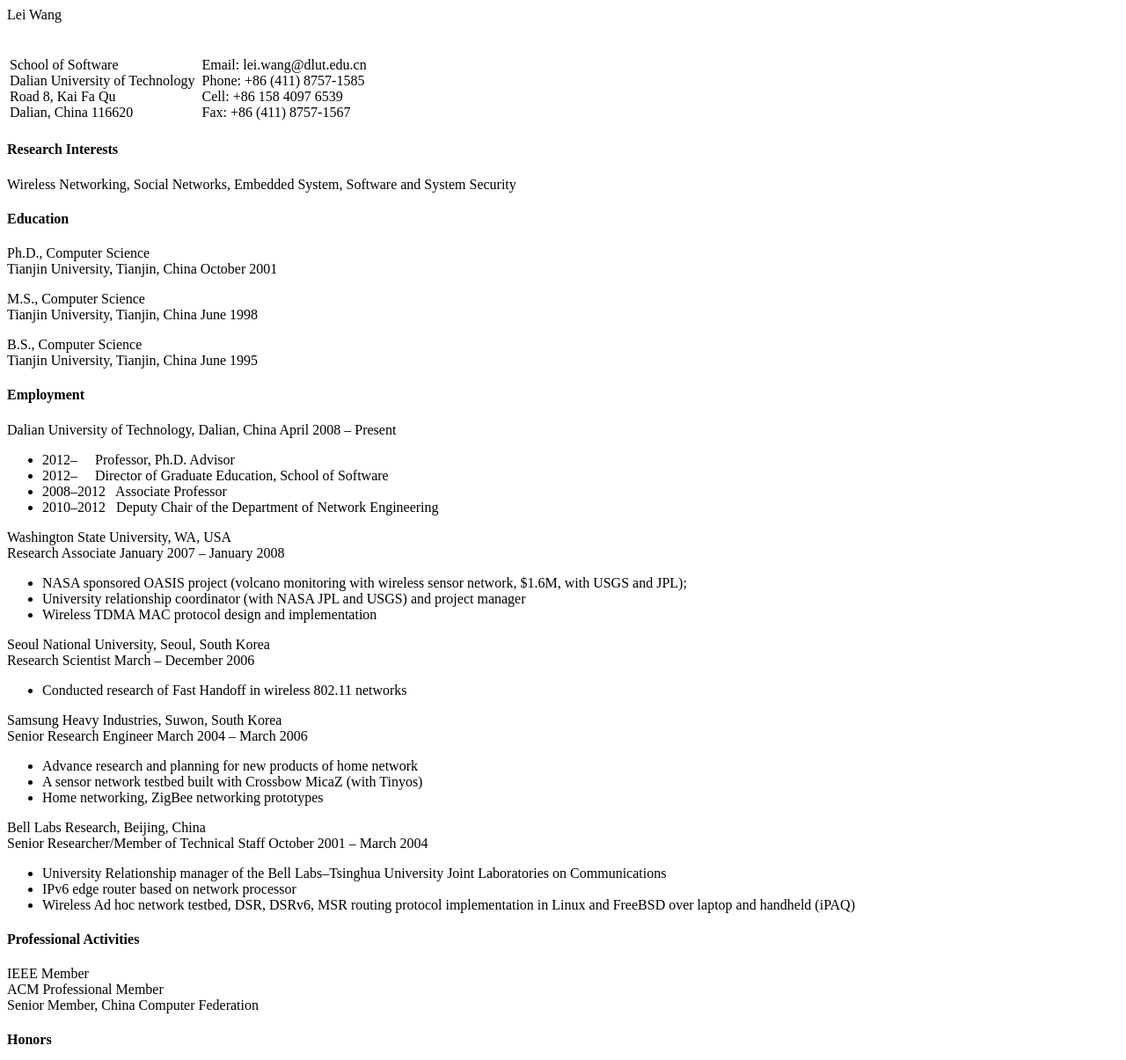
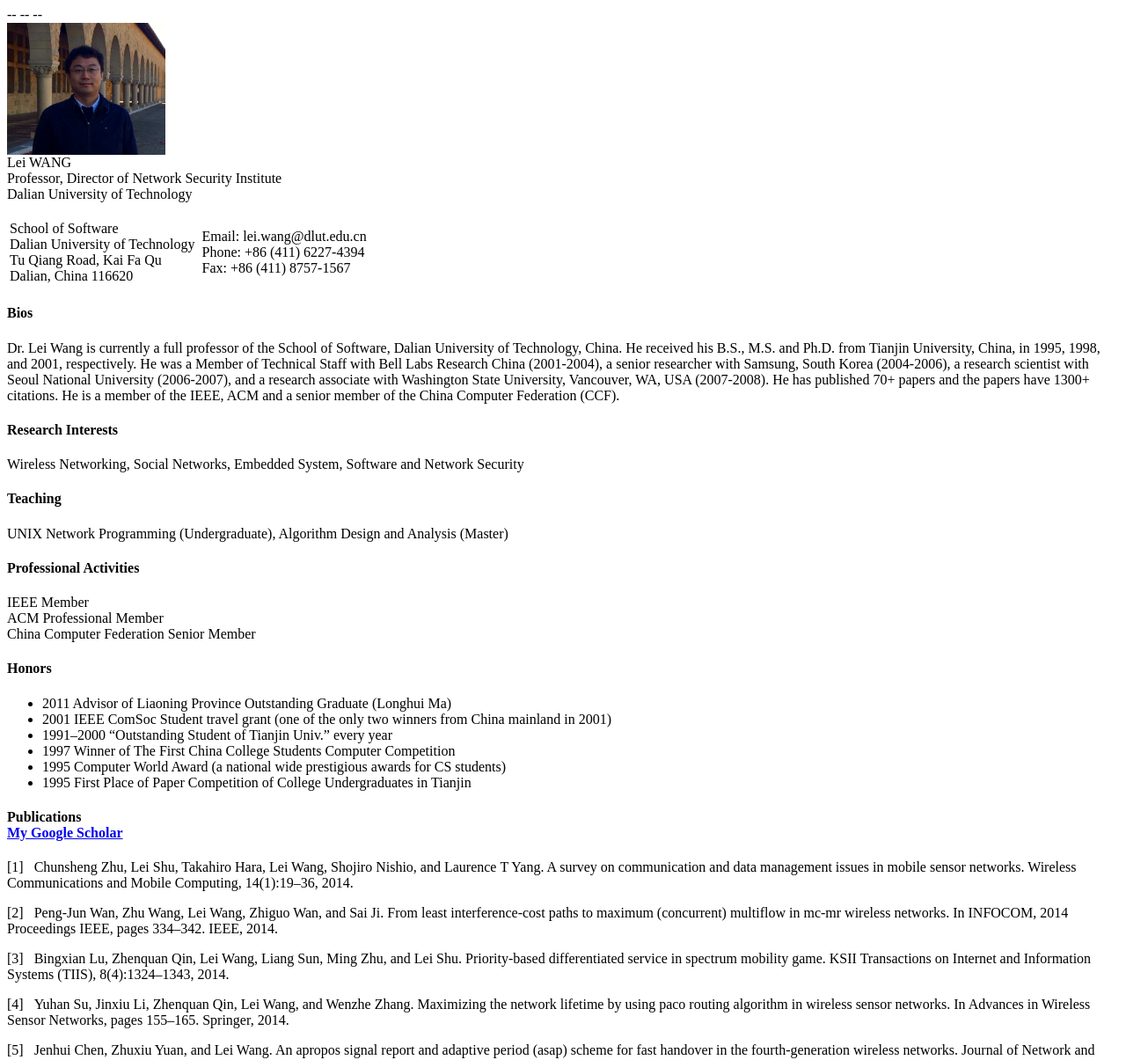
Before and after one commit to prof-lei-wang/prof-lei-wang.github.io, a plain HTML site: page index.html in a window 1280 px wide. Shown: the top 1205 px of the page at 88% size. Drawn offline with Linux system fonts and the light colour scheme.

Commit message:
new version with picture and bios

```diff
--- a/index.html
+++ b/index.html
@@ -1,7 +1,8 @@
 <!DOCTYPE html PUBLIC "-//W3C//DTD HTML 4.01 Transitional//EN"
   "http://www.w3.org/TR/html4/loose.dtd">
 <html >
-<head><title></title>
+  <head>
+    <title>Prof. WANG Lei</title>
     <meta http-equiv="Content-Type" content="text/html; charset=iso-8859-1">
     <meta name="generator" content="TeX4ht (http://www.cse.ohio-state.edu/~gurari/TeX4ht/)">
     <meta name="originator" content="TeX4ht (http://www.cse.ohio-state.edu/~gurari/TeX4ht/)">
@@ -9,146 +10,199 @@
     <meta name="src" content="cv_1.tex">
     <meta name="date" content="2015-02-13 16:15:00">
     <link rel="stylesheet" type="text/css" href="cv_1.css">
-</head><body
+  </head>
+  <body>
+    <div class="resume">
+      <!--tex4ht:inline-->
+      <div class="tabular">
+        <table id="TBL-1" class="tabular"
+          cellspacing="0" cellpadding="0"
           >
-<div class="resume"> <!--tex4ht:inline--><div class="tabular"> <table id="TBL-1" class="tabular"
+          <colgroup id="TBL-1-1g">
+            <col
+              id="TBL-1-1">
+          </colgroup>
+
+          <tr
+             style="vertical-align:baseline;" id="TBL-1-1-">
+	    <td >
+	    <img src="wang-lei.jpg" width="180"
+		 height="150"alt="mountain view" />
+	    </td>
+	    <!-- <td  style="white-space:nowrap; text-align:left;" id="TBL-1-1-1"   -->
+            <!--   class="td00"><span  -->
+	    <!-- 		      class="cmbx-12">Lei Wang</span>&#x00A0; -->
+	    <!-- </td> -->
+          </tr>
+	  <tr>
+	    <td>Lei WANG</td>
+	  </tr>
+	  <tr>
+	    <td>Professor, Director of Network Security Institute</td>
+	  </tr>
+	  <tr> --
+	    <td>Dalian University of Technology</td> --
+	  </tr> --
+	  <tr>
+	  <!--   <td  style="white-space:nowrap; text-align:left;" id="TBL-1-1-1"   -->
+          <!--     class="td00"><span  -->
+          <!--     class="cmbx-12">Lei Wang2</span>&#x00A0;</td> -->
+          <!-- </tr> -->
+
+          <tr
+            style="vertical-align:baseline;" id="TBL-1-2-">
+            <td  style="white-space:nowrap; text-align:left;" id="TBL-1-2-1"
+              class="td00">          &#x00A0;</td>
+          </tr>
+          <!-- <tr   -->
+          <!--   style="vertical-align:baseline;" id="TBL-1-3-"> -->
+          <!--   <td  style="white-space:nowrap; text-align:left;" id="TBL-1-3-1"   -->
+          <!--     class="td00"> &#x00A0;</td> -->
+          <!-- </tr> -->
+        </table>
+      </div>
+      <table class="center-addresses">
+        <tr>
+          <td class="first-address">
+            <!--tex4ht:inline-->
+            <div class="tabular">
+              <table id="TBL-2" class="tabular"
                 cellspacing="0" cellpadding="0"
-><colgroup id="TBL-1-1g"><col
-id="TBL-1-1"></colgroup><tr
- style="vertical-align:baseline;" id="TBL-1-1-"><td  style="white-space:nowrap; text-align:left;" id="TBL-1-1-1"
-class="td00"><span
-class="cmbx-12">Lei Wang</span>&#x00A0;</td>
-</tr><tr
- style="vertical-align:baseline;" id="TBL-1-2-"><td  style="white-space:nowrap; text-align:left;" id="TBL-1-2-1"
-class="td00">          &#x00A0;</td></tr><tr
- style="vertical-align:baseline;" id="TBL-1-3-"><td  style="white-space:nowrap; text-align:left;" id="TBL-1-3-1"
-class="td00"> &#x00A0;</td></tr></table>                                                                                                            </div>
-<table class="center-addresses"><tr><td class="first-address"><!--tex4ht:inline--><div class="tabular"> <table id="TBL-2" class="tabular"
+                >
+                <colgroup id="TBL-2-1g">
+                  <col
+                    id="TBL-2-1">
+                </colgroup>
+                <tr
+                  style="vertical-align:baseline;" id="TBL-2-1-">
+                  <td  style="white-space:nowrap; text-align:left;" id="TBL-2-1-1"
+                    class="td00">School of Software                 &#x00A0;</td>
+                </tr>
+                <tr
+                  style="vertical-align:baseline;" id="TBL-2-2-">
+                  <td  style="white-space:nowrap; text-align:left;" id="TBL-2-2-1"
+                    class="td00">Dalian University of Technology&#x00A0;</td>
+                </tr>
+                <tr
+                  style="vertical-align:baseline;" id="TBL-2-3-">
+                  <td  style="white-space:nowrap; text-align:left;" id="TBL-2-3-1"
+                    class="td00">Tu Qiang Road, Kai Fa Qu                 &#x00A0;</td>
+                </tr>
+                <tr
+                  style="vertical-align:baseline;" id="TBL-2-4-">
+                  <td  style="white-space:nowrap; text-align:left;" id="TBL-2-4-1"
+                    class="td00">Dalian, China 116620              &#x00A0;</td>
+                </tr>
+              </table>
+            </div>
+          </td>
+          <td class="second-address">
+            <!--tex4ht:inline-->
+            <div class="tabular">
+              <table id="TBL-3" class="tabular"
                 cellspacing="0" cellpadding="0"
-><colgroup id="TBL-2-1g"><col
-id="TBL-2-1"></colgroup><tr
- style="vertical-align:baseline;" id="TBL-2-1-"><td  style="white-space:nowrap; text-align:left;" id="TBL-2-1-1"
-class="td00">School of Software                 &#x00A0;</td>
-</tr><tr
- style="vertical-align:baseline;" id="TBL-2-2-"><td  style="white-space:nowrap; text-align:left;" id="TBL-2-2-1"
-class="td00">Dalian University of Technology&#x00A0;</td>
-</tr><tr
- style="vertical-align:baseline;" id="TBL-2-3-"><td  style="white-space:nowrap; text-align:left;" id="TBL-2-3-1"
-class="td00">Road 8, Kai Fa Qu                 &#x00A0;</td>
-</tr><tr
- style="vertical-align:baseline;" id="TBL-2-4-"><td  style="white-space:nowrap; text-align:left;" id="TBL-2-4-1"
-class="td00">Dalian, China 116620              &#x00A0;</td></tr></table>                                                         </div></td><td class="second-address"><!--tex4ht:inline--><div class="tabular"> <table id="TBL-3" class="tabular"
-cellspacing="0" cellpadding="0"
-><colgroup id="TBL-3-1g"><col
-id="TBL-3-1"></colgroup><tr
- style="vertical-align:baseline;" id="TBL-3-1-"><td  style="white-space:nowrap; text-align:left;" id="TBL-3-1-1"
+                >
+                <colgroup id="TBL-3-1g">
+                  <col
+                    id="TBL-3-1">
+                </colgroup>
+                <tr
+                  style="vertical-align:baseline;" id="TBL-3-1-">
+                  <td  style="white-space:nowrap; text-align:left;" id="TBL-3-1-1"
                     class="td00">Email: lei.wang@dlut.edu.cn&#x00A0;</td>
-</tr><tr
- style="vertical-align:baseline;" id="TBL-3-2-"><td  style="white-space:nowrap; text-align:left;" id="TBL-3-2-1"
-class="td00">Phone: +86 (411) 8757-1585 &#x00A0;</td>
-</tr><tr
+                </tr>
+                <tr
+                  style="vertical-align:baseline;" id="TBL-3-2-">
+                  <td  style="white-space:nowrap; text-align:left;" id="TBL-3-2-1"
+                    class="td00">Phone: +86 (411) 6227-4394 &#x00A0;</td>
+                </tr>
+                <!--<tr
                   style="vertical-align:baseline;" id="TBL-3-3-"><td  style="white-space:nowrap; text-align:left;" id="TBL-3-3-1"
                   class="td00">Cell: +86 158 4097 6539      &#x00A0;</td>
-</tr><tr
- style="vertical-align:baseline;" id="TBL-3-4-"><td  style="white-space:nowrap; text-align:left;" id="TBL-3-4-1"
-class="td00">Fax: +86 (411) 8757-1567    &#x00A0;</td></tr></table>                                                            </div></td></tr></table>
-<h4 class="sectionHead"><a
- id="x1-10000"></a><div
-class="centerline">                                    Research Interests                                    </div></h4><div class="section">
+                  </tr>-->
+                <tr
+                  style="vertical-align:baseline;" id="TBL-3-4-">
+                  <td  style="white-space:nowrap; text-align:left;" id="TBL-3-4-1"
+                    class="td00">Fax: +86 (411) 8757-1567    &#x00A0;</td>
+                </tr>
+              </table>
+            </div>
+          </td>
+        </tr>
+      </table>
+
+      <h4 class="sectionHead">
+        <a
+          id="x1-10000"></a>
+        <div
+          class="centerline">                                    Bios                                    </div>
+      </h4>
+      <div class="section">
         <div class="center"
           >
-<!--l. 64--><p class="noindent" >
-<!--l. 65--><p class="noindent" >Wireless Networking, Social Networks, Embedded System, Software and System Security</div>
-</div><h4 class="sectionHead"><a
- id="x1-20000"></a><div
-class="centerline">                                        Education                                        </div></h4><div class="section">
-<!--l. 76--><p class="noindent" ><span
-class="cmsl-10x-x-109">Ph.D.</span>, Computer Science <br
-class="newline" />Tianjin University, Tianjin, China                                                                  October 2001
-<br
-class="newline" />
-<!--l. 80--><p class="noindent" ><span
-class="cmsl-10x-x-109">M.S.</span>, Computer Science <br
-class="newline" />Tianjin University, Tianjin, China                                                                       June 1998
-<br
-class="newline" />
-<!--l. 84--><p class="noindent" ><span
-class="cmsl-10x-x-109">B.S.</span>, Computer Science <br
-class="newline" />Tianjin University, Tianjin, China                                                                              June
-1995
-</div><h4 class="sectionHead"><a
- id="x1-30000"></a><div
-class="centerline">                                       Employment                                       </div></h4><div class="section">
-<!--l. 96--><p class="noindent" ><span
-class="cmsl-10x-x-109">Dalian University of Technology, Dalian, China                                        </span>April 2008 &#8211; Present
-<br
-class="newline" />
-     <ul class="itemize1">
-     <li class="itemize">2012&#8211; &#x00A0;&#x00A0;&#x00A0;          Professor, Ph.D. Advisor
-     </li>
-     <li class="itemize">2012&#8211; &#x00A0;&#x00A0;&#x00A0;          Director of Graduate Education, School of Software
-     </li>
-     <li class="itemize">2008&#8211;2012 &#x00A0;    Associate Professor
-     </li>
-     <li class="itemize">2010&#8211;2012 &#x00A0;    Deputy Chair of the Department of Network Engineering
+          <!--l. 64-->
+          <p class="noindent" >
+            <!--l. 65-->
+          <p class="noindent" >Dr. Lei Wang is currently a full professor of the School of Software, Dalian University of Technology, China.   He received his B.S., M.S. and Ph.D. from Tianjin University, China, in 1995, 1998, and 2001, respectively.   He was a Member of Technical Staff with Bell Labs Research China (2001-2004), a senior researcher with Samsung, South Korea (2004-2006), a research scientist with Seoul National University (2006-2007), and a research associate with Washington State University, Vancouver, WA, USA (2007-2008).   He has published 70+ papers and the papers have 1300+ citations.  He is a member of the IEEE, ACM and a senior member of the China Computer Federation (CCF).
+        </div>
+      </div>
 
-     </li></ul>
-<!--l. 105--><p class="noindent" ><span
-class="cmsl-10x-x-109">Washington State University, WA, USA </span><br
-class="newline" />Research Associate                                                                 January 2007 &#8211; January 2008
-<br
-class="newline" />
-     <ul class="itemize1">
-     <li class="itemize">NASA sponsored OASIS project (volcano monitoring with wireless sensor network, $1.6M,
-     with USGS and JPL);
-     </li>
-     <li class="itemize">University relationship coordinator (with NASA JPL and USGS) and project manager
-     </li>
-     <li class="itemize">Wireless TDMA MAC protocol design and implementation</li></ul>
-<!--l. 112--><p class="noindent" ><span
-class="cmsl-10x-x-109">Seoul National University, Seoul, South Korea </span><br
-class="newline" />Research Scientist                                                                         March &#8211; December 2006
-<br
-class="newline" />
-     <ul class="itemize1">
-     <li class="itemize">Conducted research of Fast Handoff in wireless 802.11 networks</li></ul>
-<!--l. 118--><p class="noindent" ><span
-class="cmsl-10x-x-109">Samsung Heavy Industries, Suwon, South Korea </span><br
-class="newline" />Senior Research Engineer                                                             March 2004 &#8211; March 2006
-<br
-class="newline" />
-     <ul class="itemize1">
-     <li class="itemize">Advance research and planning for new products of home network
-     </li>
-     <li class="itemize">A sensor network testbed built with Crossbow MicaZ (with Tinyos)
-     </li>
-     <li class="itemize">Home networking, ZigBee networking prototypes</li></ul>
-<!--l. 126--><p class="noindent" ><span
-class="cmsl-10x-x-109">Bell Labs Research, Beijing, China </span><br
-class="newline" />Senior Researcher/Member of Technical Staff                                 October 2001 &#8211; March 2004
-<br
-class="newline" />
-     <ul class="itemize1">
-     <li class="itemize">University Relationship manager of the Bell Labs&#8211;Tsinghua University Joint Laboratories on
-     Communications
-     </li>
-     <li class="itemize">IPv6 edge router based on network processor
-     </li>
-     <li class="itemize">Wireless Ad hoc network testbed, DSR, DSRv6, MSR routing protocol implementation in
-     Linux and FreeBSD over laptop and handheld (iPAQ)</li></ul>
-</div><h4 class="sectionHead"><a
- id="x1-40000"></a><div
-class="centerline">                                   Professional Activities                                   </div></h4><div class="section">
-
+      <h4 class="sectionHead">
+        <a
+          id="x1-10000"></a>
+        <div
+          class="centerline">                                    Research Interests                                    </div>
+      </h4>
+      <div class="section">
         <div class="center"
           >
-<!--l. 146--><p class="noindent" >
-<!--l. 147--><p class="noindent" >IEEE Member<br />
+          <!--l. 64-->
+          <p class="noindent" >
+            <!--l. 65-->
+          <p class="noindent" >Wireless Networking, Social Networks, Embedded System, Software and Network Security
+        </div>
+      </div>
+
+        <h4 class="sectionHead">
+        <a
+          id="x1-10000"></a>
+        <div
+          class="centerline">                                    Teaching                                    </div>
+      </h4>
+      <div class="section">
+        <div class="center"
+          >
+          <!--l. 64-->
+          <p class="noindent" >
+            <!--l. 65-->
+          <p class="noindent" >UNIX Network Programming (Undergraduate), Algorithm Design and Analysis (Master)
+        </div>
+      </div>
+
+      <h4 class="sectionHead">
+        <a
+          id="x1-40000"></a>
+        <div
+          class="centerline">                                   Professional Activities                                   </div>
+      </h4>
+      <div class="section">
+        <div class="center"
+          >
+          <!--l. 146-->
+          <p class="noindent" >
+            <!--l. 147-->
+          <p class="noindent" >IEEE Member<br />
             ACM Professional Member<br />
-Senior Member, China Computer Federation</div>
-</div><h4 class="sectionHead"><a
- id="x1-50000"></a><div
-class="centerline">                                          Honors                                          </div></h4><div class="section">
+            China Computer Federation Senior Member
+        </div>
+      </div>
+      <h4 class="sectionHead">
+        <a
+          id="x1-50000"></a>
+        <div
+          class="centerline">                                          Honors                                          </div>
+      </h4>
+      <div class="section">
         <ul class="itemize1">
           <li class="itemize">2011 Advisor of Liaoning Province Outstanding Graduate (Longhui Ma)
           </li>
@@ -161,13 +215,30 @@ class="centerline">                                          Honors
           </li>
           <li class="itemize">1995 Computer World Award (a national wide prestigious awards for CS students)
           </li>
-     <li class="itemize">1995 First Place of Paper Competition of College Undergraduates in Tianjin</li></ul>
-</div><h4 class="sectionHead"><a
- id="x1-60000"></a><div
-class="centerline">                                       Publications                                       </div></h4><div class="section">
-</div><h4 class="sectionHead"><a
- id="x1-70000"></a><div
-class="centerline">                                                                                         </div></h4><div class="section">
+          <li class="itemize">1995 First Place of Paper Competition of College Undergraduates in Tianjin</li>
+        </ul>
+      </div>
+      <h4 class="sectionHead">
+        <a
+          id="x1-60000"></a>
+        <div
+          class="centerline">
+          Publications
+	</div>
+	<div
+          class="centerline">
+          <a href="https://scholar.google.com/citations?view_op=list_works&hl=en&user=4Jr8AHQAAAAJ">
+          My Google Scholar </a>
+	</div>
+      </h4>
+      <div class="section"></div>
+      <h4 class="sectionHead">
+        <a
+          id="x1-70000"></a>
+        <div
+          class="centerline">                                                                                         </div>
+      </h4>
+      <div class="section">
         <div class="thebibliography">
           <p class="bibitem" ><span class="biblabel">
             [1]<span class="bibsp">&#x00A0;&#x00A0;&#x00A0;</span></span><a
@@ -192,7 +263,6 @@ class="cmti-10x-x-109">Proceedings IEEE</span>, pages 334&#8211;342. IEEE, 2014.
               class="cmti-10x-x-109">KSII  Transactions  on  Internet  and</span>
             <span
               class="cmti-10x-x-109">Information Systems (TIIS)</span>, 8(4):1324&#8211;1343, 2014.
-
           </p>
           <p class="bibitem" ><span class="biblabel">
             [4]<span class="bibsp">&#x00A0;&#x00A0;&#x00A0;</span></span><a
@@ -259,7 +329,6 @@ class="cmti-10x-x-109">Networking Conference (WCNC), 2013 IEEE</span>, pages 437
           <p class="bibitem" ><span class="biblabel">
             [12]<span class="bibsp">&#x00A0;&#x00A0;&#x00A0;</span></span><a
               id="Xqin2013practical"></a>Zhenquan Qin, Chunting Zhou, Yue Yu, Lei Wang, Liang Sun, and Yuanyuan Zhang.  A
-
             practical solution to wireless energy transfer in wsns.   In <span
               class="cmti-10x-x-109">ICT Convergence (ICTC), 2013</span>
             <span
@@ -324,7 +393,6 @@ class="cmti-10x-x-109">of Posts and Telecommunications</span>, 19:19&#8211;91, 2
             Chen.   A  green  solution  for  intelligent  metropolitan  heating  system  with  usdcards.   In
             <span
               class="cmti-10x-x-109">Communications (ICC), 2012 IEEE International Conference on</span>, pages 213&#8211;217. IEEE, 2012.
-
           </p>
           <p class="bibitem" ><span class="biblabel">
             [21]<span class="bibsp">&#x00A0;&#x00A0;&#x00A0;</span></span><a
@@ -390,7 +458,6 @@ class="cmti-10x-x-109">Hae Young Lee), ISBN</span>, pages 978&#8211;1, 2011.
           <p class="bibitem" ><span class="biblabel">
             [28]<span class="bibsp">&#x00A0;&#x00A0;&#x00A0;</span></span><a
               id="Xli2011study"></a>Suran Li, Lei Wang, Zhenquan Qin, Zhu Ming, and Lei Shu.  A study on relationship
-
             migration among social networking providers. In <span
               class="cmti-10x-x-109">Mobile Ad-hoc and Sensor Networks (MSN),</span>
             <span
@@ -458,7 +525,6 @@ class="cmti-10x-x-109">Information Systems (TIIS)</span>, 4(1):5&#8211;24, 2010.
           <p class="bibitem" ><span class="biblabel">
             [36]<span class="bibsp">&#x00A0;&#x00A0;&#x00A0;</span></span><a
               id="Xshu2010impacts"></a>Lei Shu, Zhuxiu Yuan, Takahiro Hara, Lei Wang, and Yan Zhang.  Impacts of duty-cycle
-
             on tpgf geographical multipath routing in wireless sensor networks.   In <span
               class="cmti-10x-x-109">Quality of Service</span>
             <span
@@ -525,7 +591,6 @@ class="cmti-10x-x-109">international wireless communications and mobile computin
           <p class="bibitem" ><span class="biblabel">
             [44]<span class="bibsp">&#x00A0;&#x00A0;&#x00A0;</span></span><a
               id="Xfan2010impacts"></a>Ziqi Fan, Yuanfang Chen, Lei Shu, Lei Wang, Takahiro Hara, and Shojiro Nishio. Impacts
-
             of duty-cycle and radio irregularity on hcrl localization in wireless sensor networks. <span
               class="cmti-10x-x-109">Proceedings</span>
             <span
@@ -593,7 +658,6 @@ class="cmti-10x-x-109">Mobile</span>
               class="cmti-10x-x-109">Adhoc and Sensor Systems, 2009. MASS&#8217;09. IEEE 6th International Conference on</span>, pages
             971&#8211;976. IEEE, 2009.
           </p>
-
           <p class="bibitem" ><span class="biblabel">
             [52]<span class="bibsp">&#x00A0;&#x00A0;&#x00A0;</span></span><a
               id="Xshu2009visualizing"></a>Lei Shu, Manfred Hauswirth, Lei Wang, Zhuxiu Yuan, and Yuanfang Chen.  Visualizing
@@ -657,7 +721,6 @@ class="cmti-10x-x-109">Journal</span>
             <span
               class="cmti-10x-x-109">of Computer Science and Technology</span>, 19(2):128&#8211;137, 2004.
           </p>
-
           <p class="bibitem" ><span class="biblabel">
             [60]<span class="bibsp">&#x00A0;&#x00A0;&#x00A0;</span></span><a
               id="Xchen2004simulation"></a>Canfeng Chen, Lei Wang, Liang Liu, and Weiling Wu.  Simulation study of tcp behavior
@@ -724,7 +787,6 @@ class="cmti-10x-x-109">COMPUTERS-CHINESE EDITION-</span>, 24(1):46&#8211;54, 200
               class="cmti-10x-x-109">Electrical and Computer Engineering, 2000</span>
             <span
               class="cmti-10x-x-109">Canadian Conference on</span>, volume&#x00A0;1, pages 204&#8211;208. IEEE, 2000.
-
           </p>
           <p class="bibitem" ><span class="biblabel">
             [69]<span class="bibsp">&#x00A0;&#x00A0;&#x00A0;</span></span><a
@@ -745,5 +807,5 @@ class="cmti-10x-x-109">Conference on</span>, volume&#x00A0;2, pages 891&#8211;89
         </div>
       </div>
     </div>
-
-</body></html>
+  </body>
+</html>
```
Also changed, not shown: wang-lei.jpg (added), 1 other file. Lines whose indentation alone changed are shown as unchanged.
